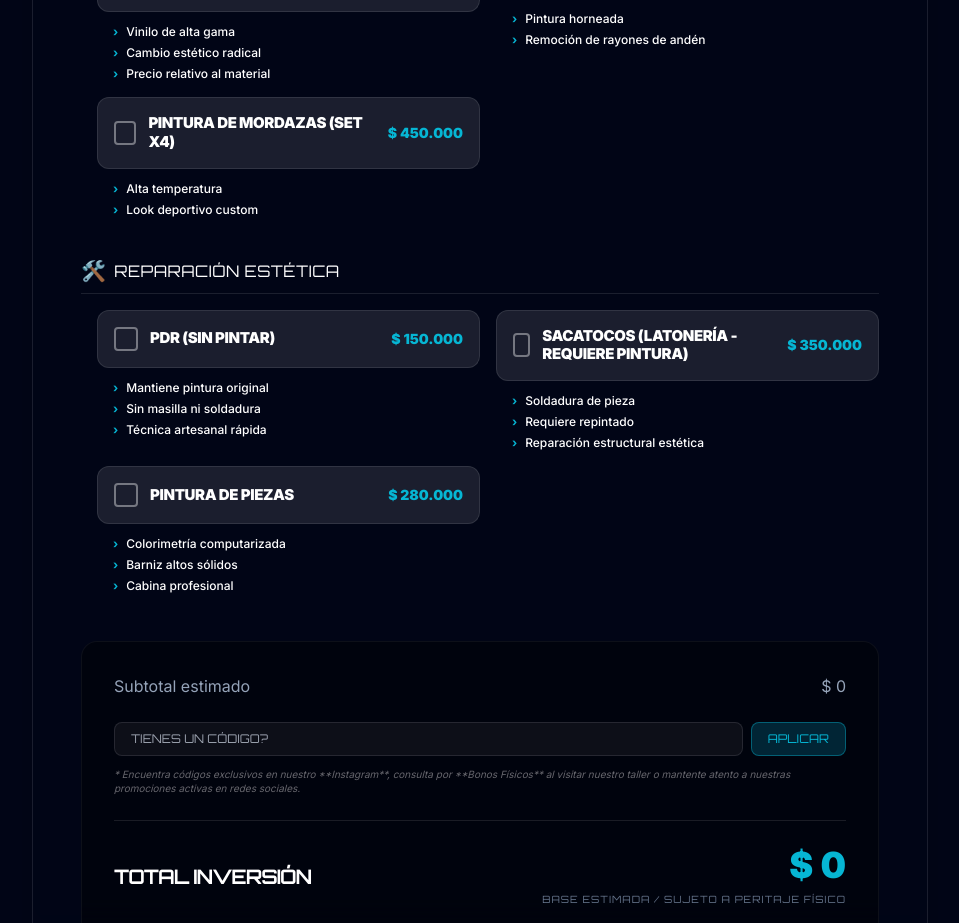
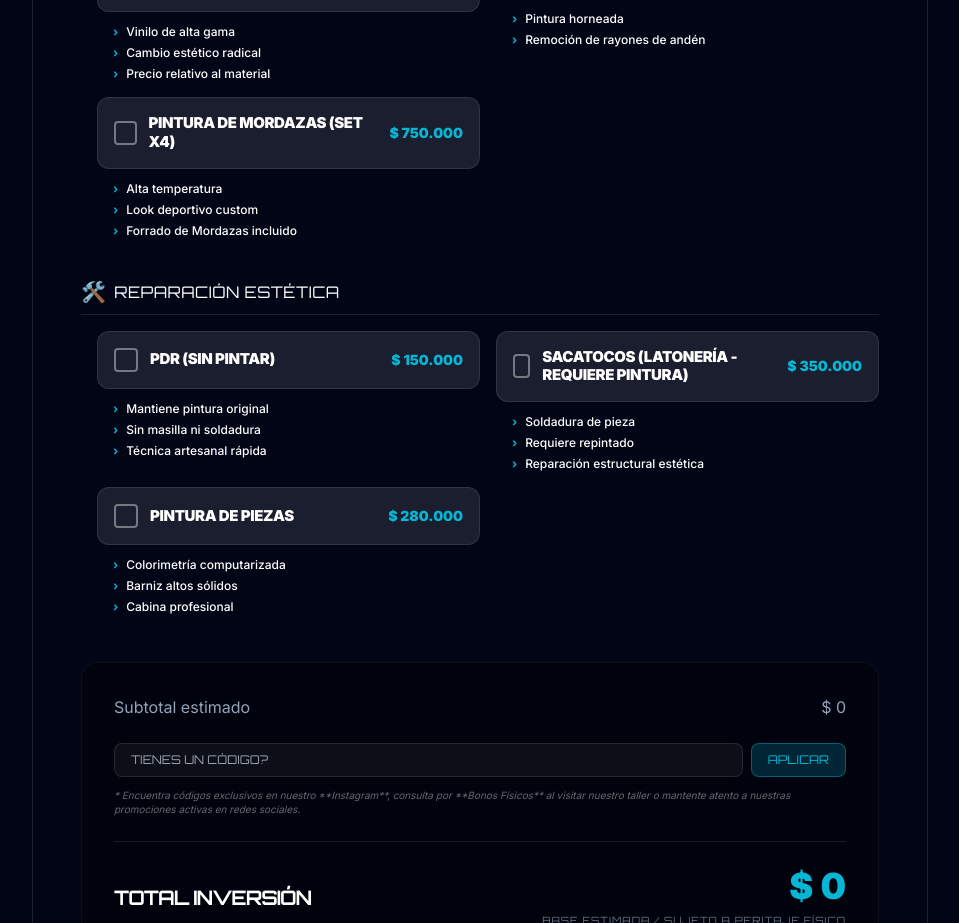
Before and after one commit to toyoneitor3000/flagship-agency, a Next.js app in the folder src/multiverse/victory-cars-detailing/: page /promociones in a window 1280 px wide. Shown: the part 2540-3463 px from the top of the page, without its empty margins (160-1119 px from the left). Built offline with nearby package versions, Linux system fonts and the light colour scheme; a web font is replaced by a local one.

Commit message:
Fix: Actualización del servicio de pintura y forrado de mordazas a 750k

```diff
--- a/src/multiverse/victory-cars-detailing/app/components/Quoter.tsx
+++ b/src/multiverse/victory-cars-detailing/app/components/Quoter.tsx
@@ -124,9 +124,9 @@ const SERVICES = [
     {
         id: 'caliper-paint',
         name: 'Pintura de Mordazas (Set x4)',
-        prices: { auto: 450000, suv: 550000 },
+        prices: { auto: 750000, suv: 750000 },
         category: 'Personalización',
-        benefits: ["Alta temperatura", "Look deportivo custom"]
+        benefits: ["Alta temperatura", "Look deportivo custom", "Forrado de Mordazas incluido"]
     },
     {
         id: 'pdr',
```
Also changed, not shown: src/multiverse/victory-cars-detailing/vercel_deployments.txt (added).
